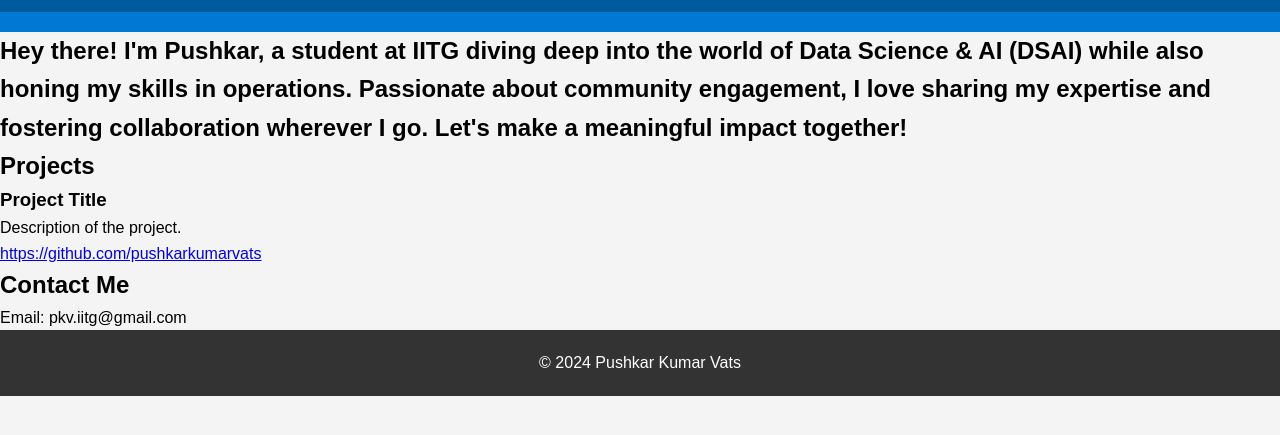
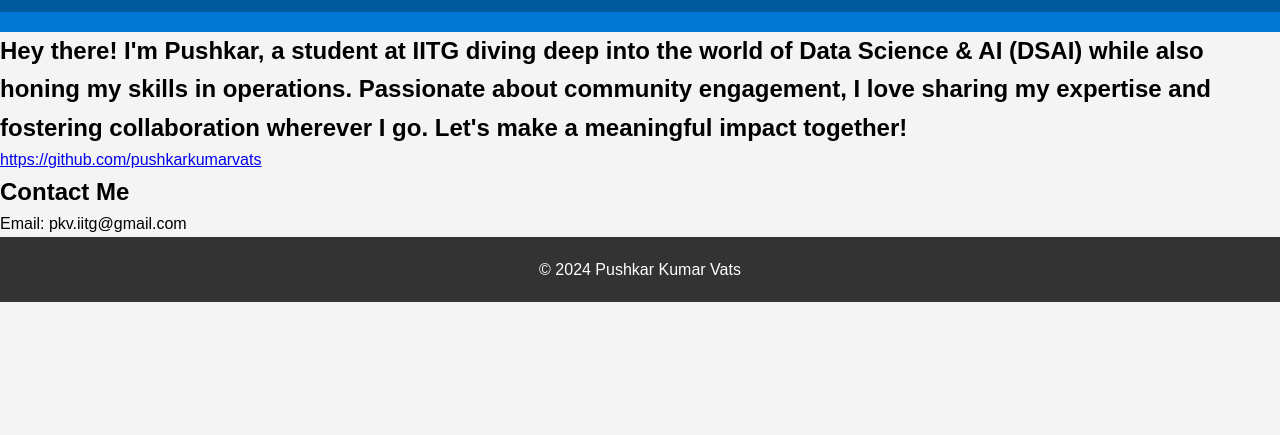
Before and after one commit to pushkarkumarvats/self, a plain HTML site: page index.html in a window 1280 px wide. Shown: the part 105-540 px from the top of the page. Drawn offline with Linux system fonts and the light colour scheme.

Commit message:
Update index.html

```diff
--- a/index.html
+++ b/index.html
@@ -23,10 +23,10 @@
     </section>
 
     <section id="projects">
-        <h2>Projects</h2>
+<!--         <h2>Projects</h2> -->
         <div class="project">
-            <h3>Project Title</h3>
-            <p>Description of the project.</p>
+<!--             <h3>Project Title</h3> -->
+<!--             <p>Description of the project.</p> -->
             <a href="#"> https://github.com/pushkarkumarvats </a>
         </div>
         <!-- will Add more projects here -->
```
